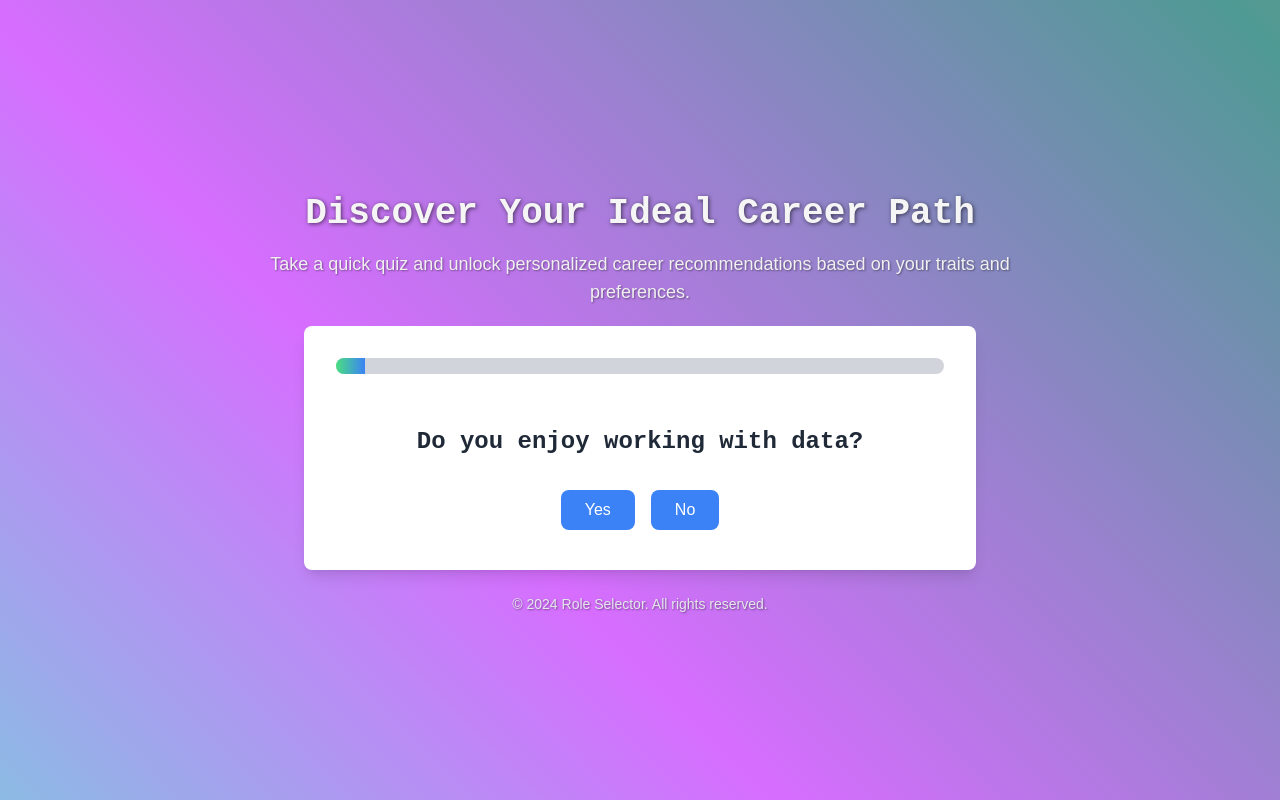
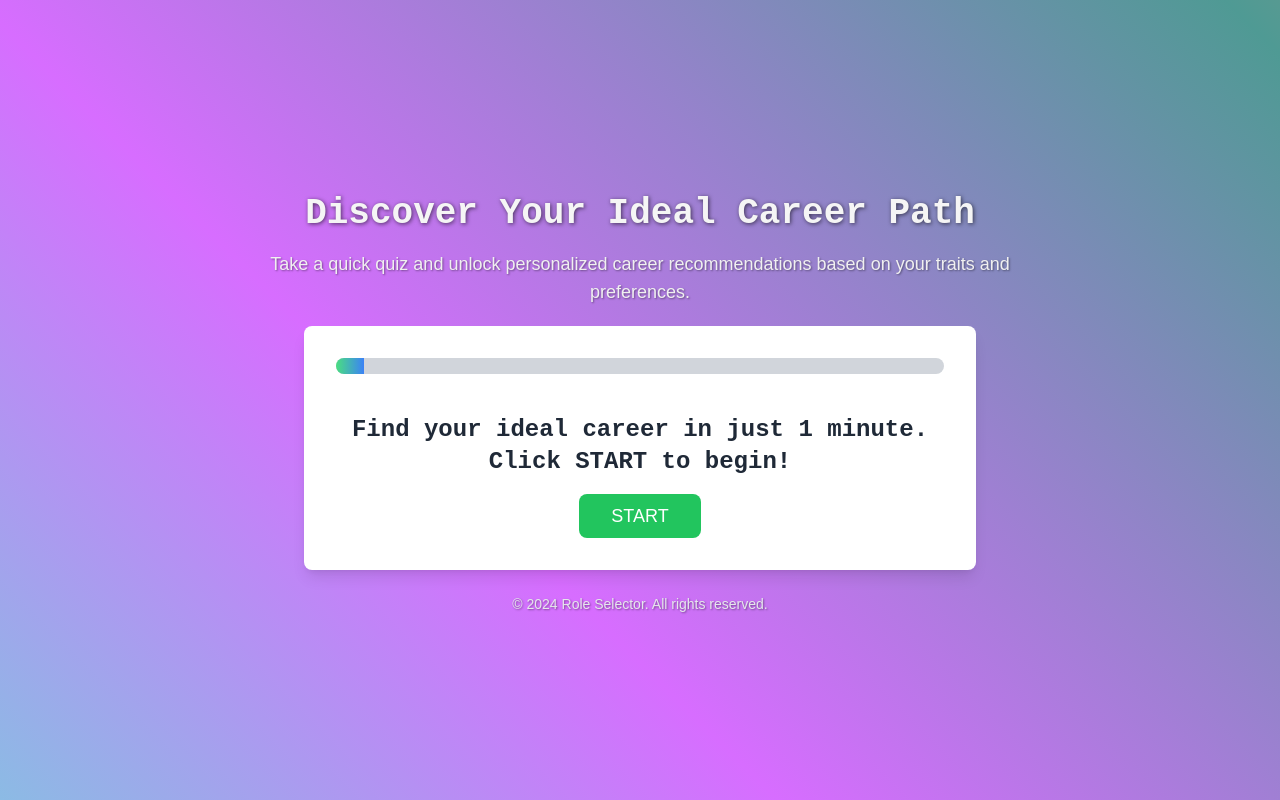
Before and after one commit to JohnCarlosSebuco/career-match, a Next.js app: page / in a window 1280 px wide. Built offline with nearby package versions, Linux system fonts and the light colour scheme.

Commit message:
added start

```diff
--- a/app/page.tsx
+++ b/app/page.tsx
@@ -13,7 +13,7 @@ interface Career {
 }
 
 const IndexPage = () => {
-  const [currentQuestion, setCurrentQuestion] = useState(0);
+  const [currentQuestion, setCurrentQuestion] = useState(-1); // Start with -1 for the START screen
   const [responses, setResponses] = useState<string[]>([]);
   const [results, setResults] = useState<Career[] | null>(null);
 
@@ -55,27 +55,28 @@ const IndexPage = () => {
   };
 
   const resetQuiz = () => {
-    setCurrentQuestion(0);
+    setCurrentQuestion(-1);
     setResponses([]);
     setResults(null);
   };
 
-  const progress = ((currentQuestion + 1) / questions.length) * 100;
+  // Calculate progress for the entire quiz including the START screen
+  const progress = ((currentQuestion + 2) / (questions.length + 1)) * 100;
 
   return (
     <div className="min-h-screen flex flex-col items-center animate-gradient bg-gradient-to-br sm:justify-center from-purple-500 via-blue-500 to-green-400 text-white">
       <header className="pt-8 pb-5 text-center mt-2 sm:mt-0">
-        <h1 id='htitle' className="text-4xl font-bold mb-4">Discover Your Ideal Career Path</h1>
-        <p id='descrip' className="text-lg max-w-3xl mx-auto">
+        <h1 id="htitle" className="text-4xl font-bold mb-4">
+          Discover Your Ideal Career Path
+        </h1>
+        <p id="descrip" className="text-lg max-w-3xl mx-auto">
           Take a quick quiz and unlock personalized career recommendations based on your traits and preferences.
         </p>
       </header>
 
       <main className="w-full max-w-2xl bg-white text-gray-800 p-8 rounded-lg shadow-lg">
-        {results ? (
-          <Result careers={results} resetQuiz={resetQuiz} />
-        ) : (
-          <>
+        {/* Progress Bar */}
+        {!results && (
           <div className="w-full bg-gray-300 rounded-full overflow-hidden mb-3">
             <div
               className="bg-gradient-to-r from-green-400 to-blue-500 h-4 transition-all duration-300"
@@ -83,14 +84,31 @@ const IndexPage = () => {
               aria-label="Progress"
             ></div>
           </div>
+        )}
+        {results ? (
+          <Result careers={results} resetQuiz={resetQuiz} />
+        ) : currentQuestion === -1 ? (
+          <div className="text-center">
+            {/* Text and Button */}
+            <h2 className="text-2xl font-bold mb-4 mt-10 mx-1">
+              Find your ideal career in just 1 minute. <br />Click START to begin!
+            </h2>
+            <button
+              onClick={() => setCurrentQuestion(0)}
+              className="bg-green-500 text-white py-2 px-8 rounded-lg text-lg hover:bg-green-600 transition"
+            >
+              START
+            </button>
+          </div>
+        ) : (
           <Question
             question={questions[currentQuestion].question}
             options={questions[currentQuestion].options}
             onAnswer={handleAnswer}
           />
-          </>
         )}
       </main>
+
 
       <footer className="py-6 text-sm text-gray-200">
         &copy; {new Date().getFullYear()} Role Selector. All rights reserved.
```
Also changed, not shown: 1 other file (tests, documents, lock files or other folders). Lines whose indentation alone changed are shown as unchanged.
